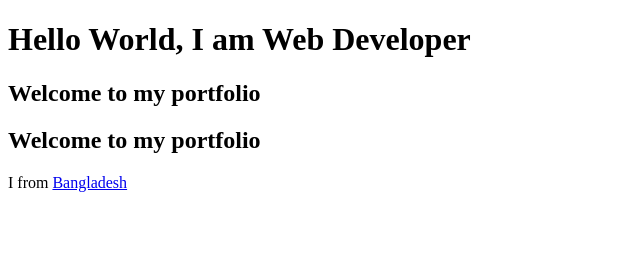
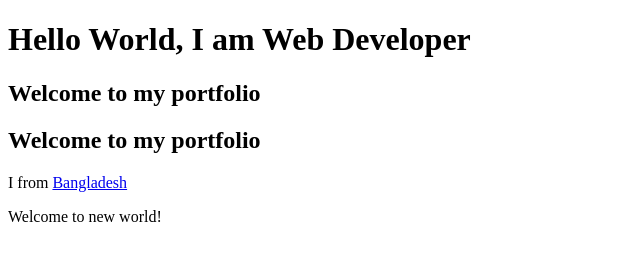
Before and after one commit to sabbirhms/developer-portfolio-test, a plain HTML site: page index.html in a window 1280 px wide. Shown: the whole page, without its empty margins (0-640 px from the left). Drawn offline with Linux system fonts and the light colour scheme.

Commit message:
Update index.html

```diff
--- a/index.html
+++ b/index.html
@@ -7,9 +7,12 @@
 </head>
 <body>
     <h1>Hello World, I am Web Developer</h1>
+
     <h2>Welcome to my portfolio</h2>
     <h2>Welcome to my portfolio</h2>
     <p>I from <a href="https://en.wikipedia.org/wiki/Bangladesh">Bangladesh</a></p>
 
+    <p> Welcome to new world!</p>
+
 </body>
 </html>
```
